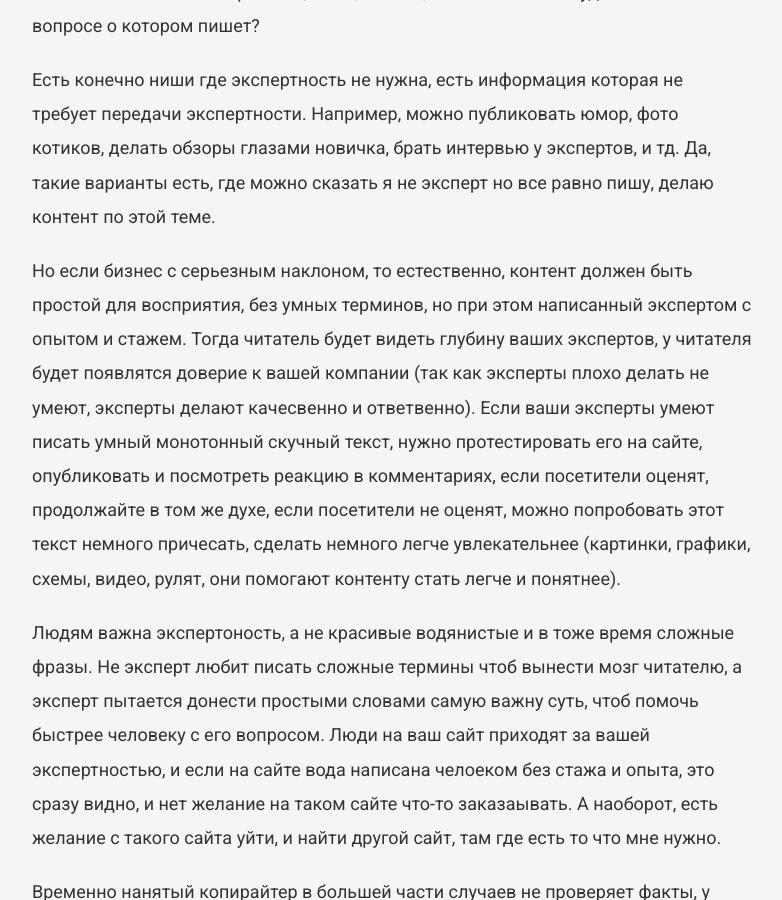
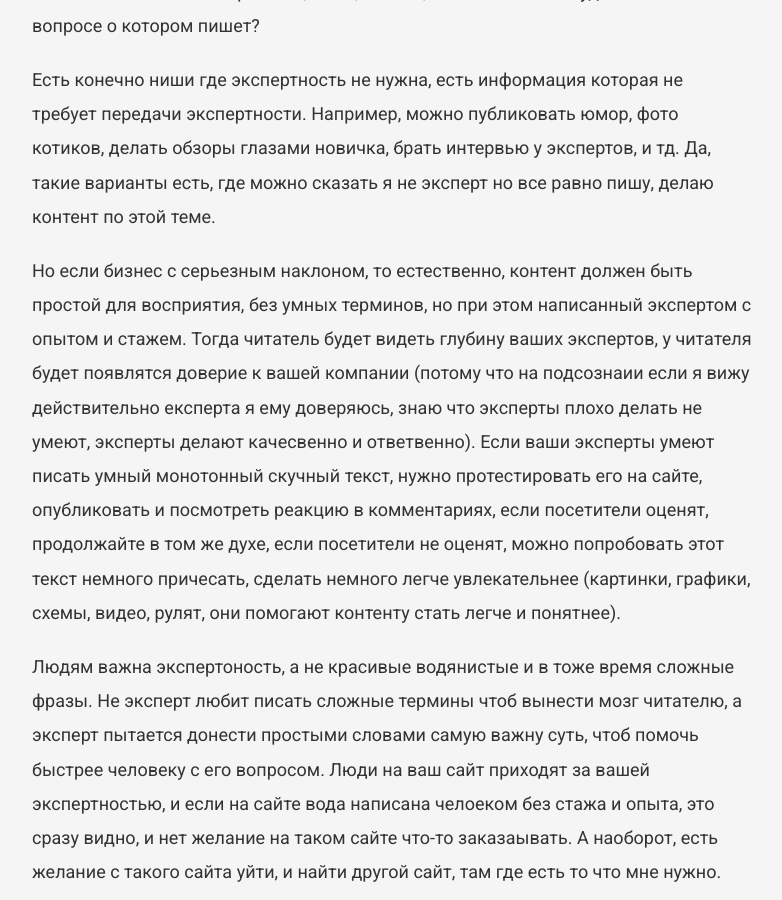
Before and after one commit to VadymVolos/vadymvolos.github.io, a Jekyll site: the page built from _posts/digital-marketing/2017-04-03-gde-nayti-horoshego-kopiraytera.md, in a window 1280 px wide and 900 px high, scrolled down 1303 px. Shown: the whole window, without its empty margins (248-1030 px from the left). Built offline with Jekyll 4.4.1, drawn with Linux system fonts in a browser that asks for light colours; nearby versions of some CDN libraries; comment, search, counter and statistics services are not loaded.

Commit message:
Update 2017-04-03-gde-nayti-horoshego-kopiraytera.md

```diff
--- a/_posts/digital-marketing/2017-04-03-gde-nayti-horoshego-kopiraytera.md
+++ b/_posts/digital-marketing/2017-04-03-gde-nayti-horoshego-kopiraytera.md
@@ -24,7 +24,7 @@
 
 Есть конечно ниши где экспертность не нужна, есть информация которая не требует передачи экспертности. Например, можно публиковать юмор, фото котиков, делать обзоры глазами новичка, брать интервью у экспертов, и тд. Да, такие варианты есть, где можно сказать я не эксперт но все равно пишу, делаю контент по этой теме.
 
-Но если бизнес с серьезным наклоном, то естественно, контент должен быть простой для восприятия, без умных терминов, но при этом написанный экспертом с опытом и стажем. Тогда читатель будет видеть глубину ваших экспертов, у читателя будет появлятся доверие к вашей компании (так как эксперты плохо делать не умеют, эксперты делают качесвенно и ответвенно). Если ваши эксперты умеют писать умный монотонный скучный текст, нужно протестировать его на сайте, опубликовать и посмотреть реакцию в комментариях, если посетители оценят, продолжайте в том же духе, если посетители не оценят, можно попробовать этот текст немного причесать, сделать немного легче увлекательнее (картинки, графики, схемы, видео, рулят, они помогают контенту стать легче и понятнее).
+Но если бизнес с серьезным наклоном, то естественно, контент должен быть простой для восприятия, без умных терминов, но при этом написанный экспертом с опытом и стажем. Тогда читатель будет видеть глубину ваших экспертов, у читателя будет появлятся доверие к вашей компании (потому что на подсознаии если я вижу действительно експерта я ему доверяюсь, знаю что эксперты плохо делать не умеют, эксперты делают качесвенно и ответвенно). Если ваши эксперты умеют писать умный монотонный скучный текст, нужно протестировать его на сайте, опубликовать и посмотреть реакцию в комментариях, если посетители оценят, продолжайте в том же духе, если посетители не оценят, можно попробовать этот текст немного причесать, сделать немного легче увлекательнее (картинки, графики, схемы, видео, рулят, они помогают контенту стать легче и понятнее).
 
 Людям важна экспертоность, а не красивые водянистые и в тоже время сложные фразы. Не эксперт любит писать сложные термины чтоб вынести мозг читателю, а эксперт пытается донести простыми словами самую важну суть, чтоб помочь быстрее человеку с его вопросом.  Люди на ваш сайт приходят за вашей экспертностью, и если на сайте вода написана челоеком без стажа и опыта, это сразу видно, и нет желание на таком сайте что-то заказаывать. А наоборот, есть желание с такого сайта уйти, и найти другой сайт, там где есть то что мне нужно.
 
```
